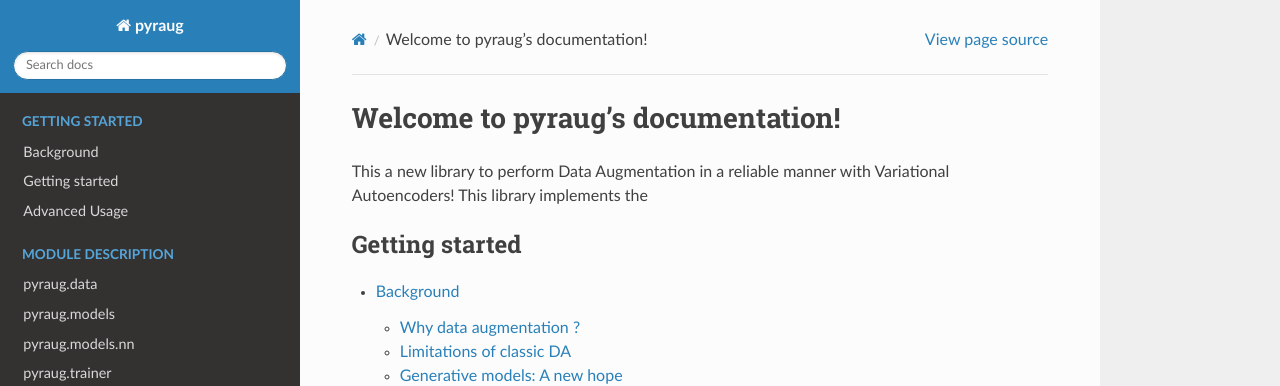
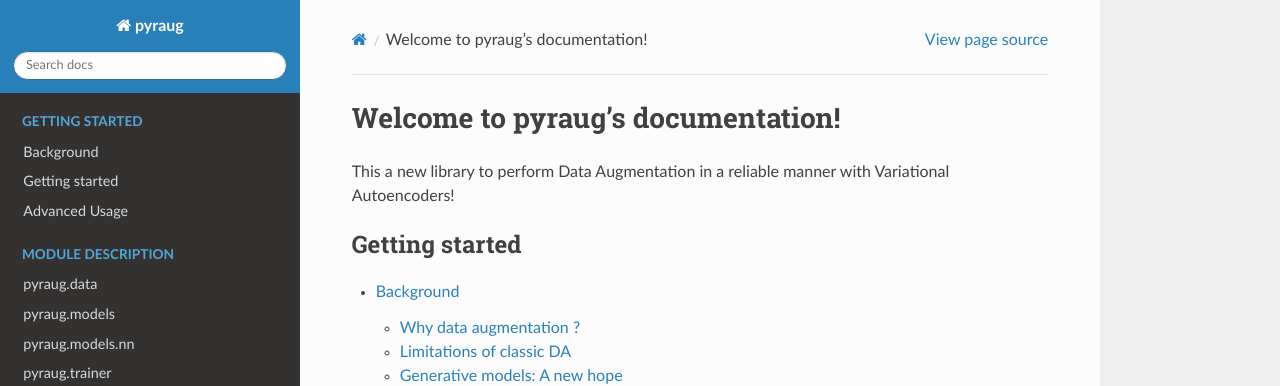
Before and after one commit to clementchadebec/pyraug, a Sphinx documentation site: the page built from docs/source/index.rst, in a window 1280 px wide and 1393 px high. Shown: the top 386 px of the window. Built offline with Sphinx 7.4.7 and the Read the Docs theme 2.0.0, drawn with Linux system fonts in a browser that asks for light colours.

Commit message:
update docs

```diff
--- a/docs/source/index.rst
+++ b/docs/source/index.rst
@@ -8,8 +8,6 @@ Welcome to pyraug's documentation!
 **********************************
 
 This a new library to perform Data Augmentation in a reliable manner with Variational Autoencoders!
-This library implements the
-
 
 .. toctree::
    :maxdepth: 2
```
